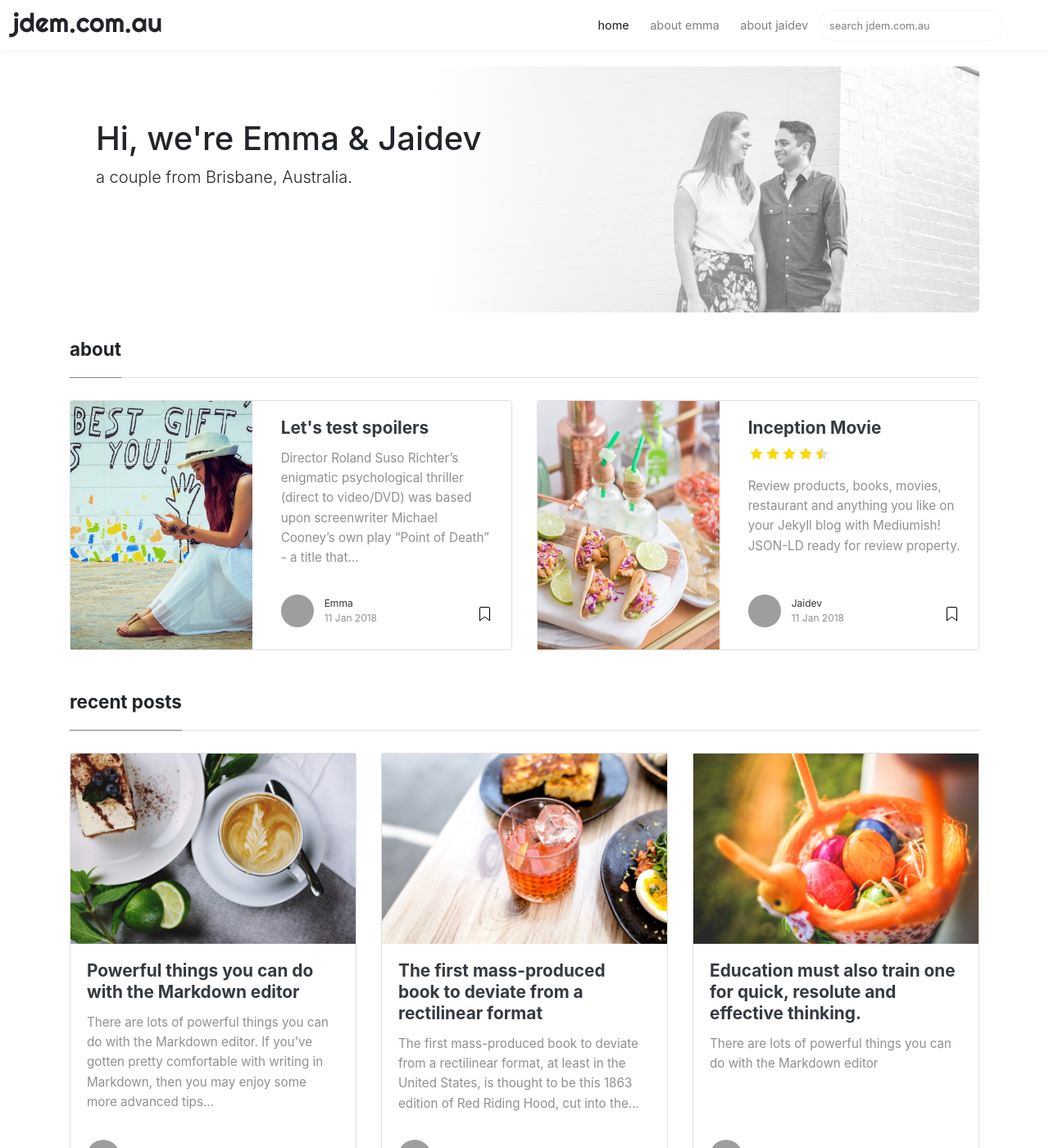
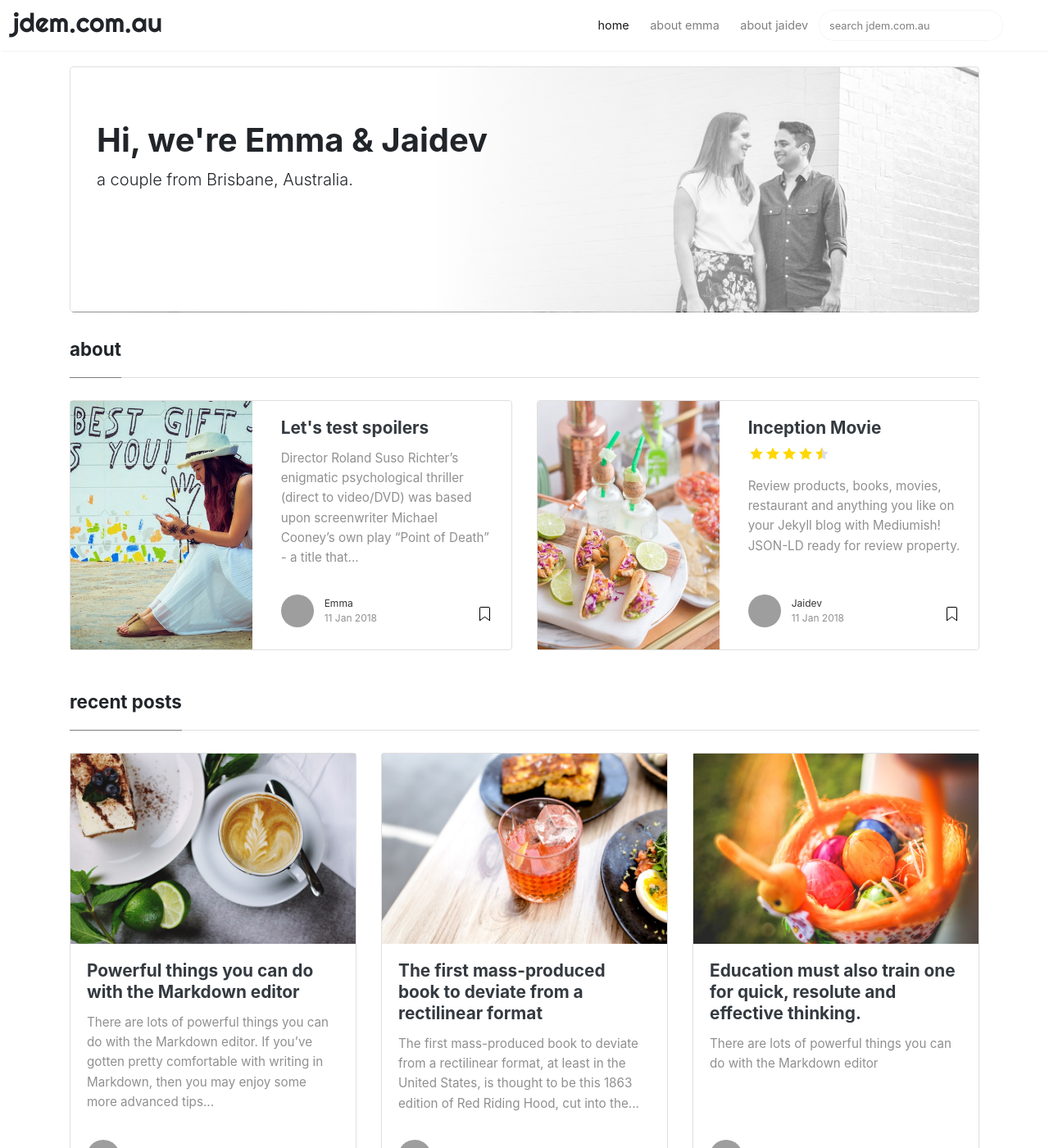
Before and after one commit to jdemau/jdem.com.au, a Jekyll site: the page built from index.html, in a window 1280 px wide and 1400 px high. Shown: the whole window at 82% size. Built offline with Jekyll 4.4.1, drawn with Linux system fonts in a browser that asks for light colours; nearby versions of some CDN libraries; the list of posts is cut into pages by our own code; grey boxes are pictures that could not be loaded.

Commit message:
Update jumbotron H1

```diff
--- a/assets/css/screen.css
+++ b/assets/css/screen.css
@@ -90,6 +90,12 @@ section.recent-posts {
     background: linear-gradient(to right, rgba(255,255,255,1) 0%,rgba(255,255,255,1) 40%,rgba(255,255,255,0) 100%),url('../images/banner.jpg');
     background-size: cover;
     background-repeat: no-repeat;
+}
+
+.jumbotron h1 {
+    font-size: 2.5rem;
+    font-weight: 700;
+    line-height: 1.25;
 }
 
 @media (min-width:576px) {
--- a/index.html
+++ b/index.html
@@ -5,8 +5,8 @@ title: Home
 
 {% if page.url == "/" %}
 
-<section class="jumbotron banner-image">
-    <h1 class="display sitetitle">Hi, we're Emma & Jaidev</h1>
+<section class="jumbotron card banner-image">
+    <h1 class="display">Hi, we're Emma & Jaidev</h1>
     <p class="lead">a couple from Brisbane, Australia.</p>
 </section>
 
```
